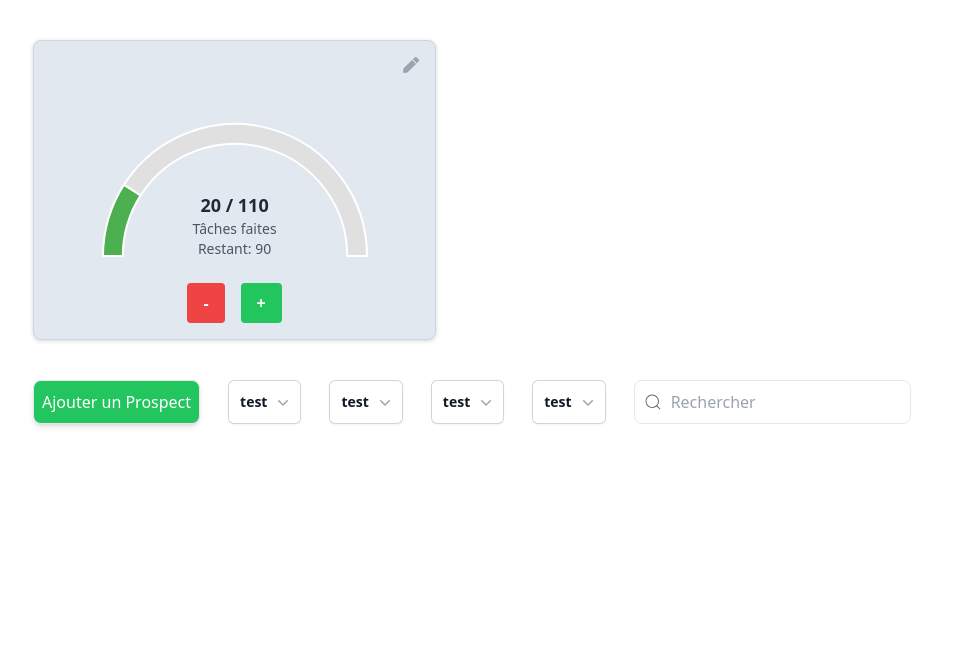
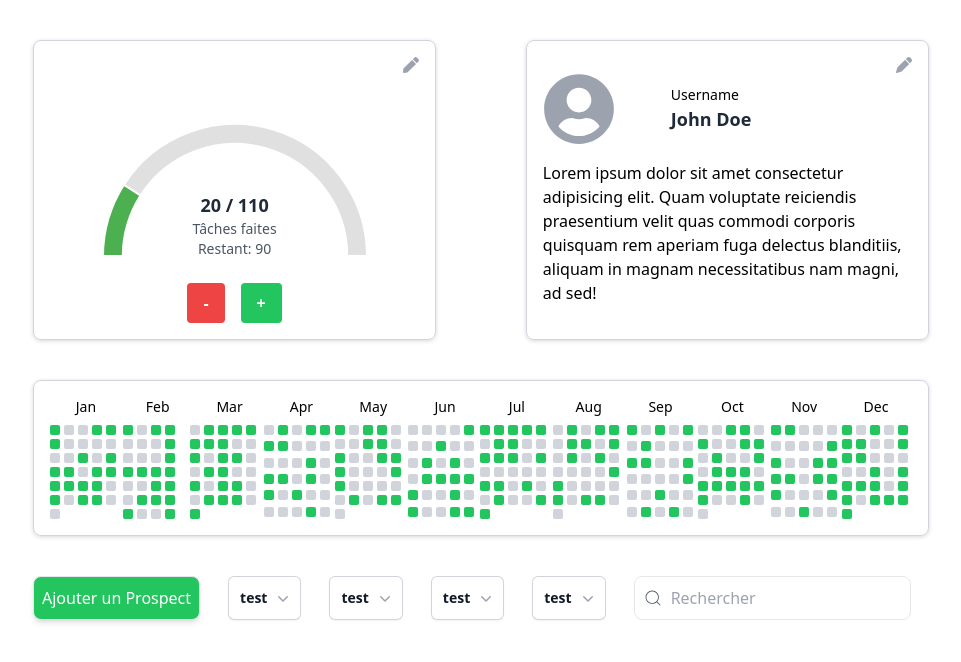
Before and after one commit to ProspectLog/prospectlog, a React (Vite) app: page / in a window 1280 px wide. Shown: the top 662 px of the page, without its empty margins (159-1120 px from the left). Built offline with nearby package versions, Linux system fonts and the light colour scheme.

Commit message:
Réorganisation de la structure des composants : ajout de MonthlyStats et UserInfo, remplacement de Container, et mise à jour de WeeklyStats.

```diff
--- a/src/App.tsx
+++ b/src/App.tsx
@@ -1,7 +1,9 @@
 import { useState } from "react";
-import Container from "./components/Container/Container";
+import Container from "./components/Stats/Container/Container";
 import AdvancedSearch from "./components/AdvancedSearch/AdvancedSearch";
 import WeklyStats from "./components/Stats/WeklyStats";
+import UserInfo from "./components/Stats/UserInfo";
+import MonthlyStats from "./components/Stats/MonthlyStats";
 
 
 function App() {
@@ -11,7 +13,13 @@ function App() {
   return (
     <>
      <Container>
-        <WeklyStats />
+
+        <div className="flex items-end justify-between">
+          <WeklyStats />
+          <UserInfo />
+        </div>
+          <MonthlyStats />
+
         <AdvancedSearch />
      </Container>
     </>
--- /dev/null
+++ b/src/components/Stats/MonthlyStats.tsx
@@ -0,0 +1,63 @@
+import React, { useState } from "react";
+
+
+type ContributionGridProps = {
+  date: string;
+  connected: boolean;
+}
+
+export default function ContributionGrid() {
+  // Jours par mois (année non bissextile, ajuster pour année bissextile si nécessaire)
+  const daysInMonths = [31, 28, 31, 30, 31, 30, 31, 31, 30, 31, 30, 31];
+  const months = ["Jan", "Feb", "Mar", "Apr", "May", "Jun", "Jul", "Aug", "Sep", "Oct", "Nov", "Dec"];
+
+  // Génération initiale des données
+  const generateData = () => {
+    let data: ContributionGridProps[][] = [];
+    months.forEach((month, monthIndex) => {
+      let monthData = [];
+      for (let day = 1; day <= daysInMonths[monthIndex]; day++) {
+        monthData.push({
+          date: `${month} ${day}`, // Ex : "Jan 1"
+          connected: Math.random() > 0.5, // Aléatoire : connecté ou non
+        });
+      }
+      data.push(monthData);
+    });
+    return data;
+  };
+
+  // Données d'état
+  const [data, setData] = useState(generateData());
+
+
+  return (
+    <div className="mb-10 rounded-lg p-4 shadow-customshadow1 border border-gray-300">
+      {/* Mois en haut */}
+      <div className="flex justify-around mb-2">
+        {months.map((month, index) => (
+          <div key={index} className="text-sm font-medium w-[40px] text-center">
+            {month}
+          </div>
+        ))}
+      </div>
+
+      {/* Grille des contributions */}
+      <div className="flex gap-1">
+        {data.map((monthData, monthIndex) => (
+          <div key={monthIndex} className="flex flex-wrap gap-1">
+            {monthData.map((day, dayIndex) => (
+              <div
+                key={dayIndex}
+                className={`w-[10px] h-[10px] rounded-sm cursor-pointer ${
+                  day.connected ? "bg-green-500" : "bg-gray-300"
+                }`}
+                title={day.date} // Affiche la date exacte au hover
+              ></div>
+            ))}
+          </div>
+        ))}
+      </div>
+    </div>
+  );
+}
--- /dev/null
+++ b/src/components/Stats/UserInfo.tsx
@@ -0,0 +1,28 @@
+import { FaUserCircle } from "react-icons/fa";
+import { FaPen } from "react-icons/fa6";
+
+export default function UserInfo() {
+  return (
+    <div className=" w-[45%] h-[300px] flex-col mt-10 mb-10 rounded-lg p-4 flex   items-center  shadow-customshadow1 border border-gray-300 relative">
+      <div
+
+        className="absolute top-4 right-4 cursor-pointer text-md text-gray-400 transition-all hover:text-gray-500"
+      >
+        <FaPen />
+      </div>
+      <div className="flex items-center w-full gap-14 py-4">
+        <FaUserCircle className="text-7xl text-gray-400" />
+        <div>
+          <h4 className="text-sm">Username</h4>
+          <span className="text-lg font-bold text-gray-800">John Doe</span>
+        </div>
+      </div>
+      <span>
+        Lorem ipsum dolor sit amet consectetur adipisicing elit. Quam voluptate
+        reiciendis praesentium velit quas commodi corporis quisquam rem aperiam
+        fuga delectus blanditiis, aliquam in magnam necessitatibus nam magni, ad
+        sed!
+      </span>
+    </div>
+  );
+}
--- a/src/components/Stats/WeklyStats.tsx
+++ b/src/components/Stats/WeklyStats.tsx
@@ -15,7 +15,7 @@ export default function WeeklyStats() {
   const [newTotal, setNewTotal] = useState(total); // Nouveau total à modifier
 
   const data = {
-    labels: ['Progress', 'Remaining'],
+    labels: ['Progress', 'A faire'], // Légende du camembert
     datasets: [
       {
         data: [completed, remaining],
@@ -74,7 +74,7 @@ export default function WeeklyStats() {
 
   return (
 
-    <div className="bg-slate-200 w-[45%] h-[300px] mt-10 mb-10 rounded-lg p-4 flex flex-col justify-center items-center shadow-customshadow1 border border-gray-300 relative">
+    <div className=" w-[45%] h-[300px] mt-10 mb-10 rounded-lg p-4 flex flex-col justify-center items-center shadow-customshadow1 border border-gray-300 relative">
       <Doughnut data={data} options={options} />
       {/* Texte au centre du graphique */}
       <div className="absolute flex flex-col items-center bottom-20">
```
Also changed, not shown: src/components/Stats/Container/Container.tsx (renamed from src/components/Container/Container.tsx).
